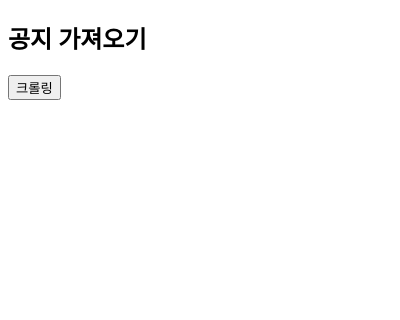
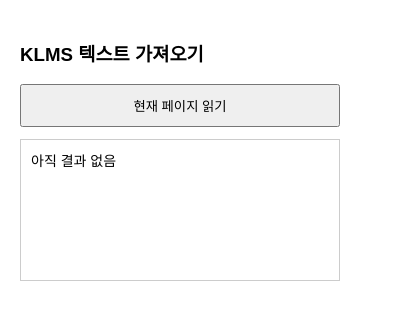
Before and after one commit to haeron1102/lms_crawling, a browser extension: page popup.html in a window 400 px wide. Drawn offline with Linux system fonts and the light colour scheme.

Commit message:
확장프로그램 실행환경

```diff
--- /dev/null
+++ b/content.js
@@ -0,0 +1,6 @@
+chrome.runtime.onMessage.addListener((request, sender, sendResponse) => {
+    if (request.action === "getPageText") {
+    const text = document.body.innerText.slice(0, 1500);
+    sendResponse({ text });
+    }
+});
--- a/popup.html
+++ b/popup.html
@@ -1,13 +1,37 @@
 <!DOCTYPE html>
-<html lang="en">
+<html lang="ko">
 <head>
-    <meta charset="UTF-8">
-    <meta name="viewport" content="width=device-width, initial-scale=1.0">
-    <title>Document</title>
+    <meta charset="UTF-8" />
+    <title>LMS Crawling</title>
+    <style>
+    body {
+        width: 320px;
+        padding: 12px;
+        font-family: Arial, sans-serif;
+    }
+
+    button {
+        width: 100%;
+        padding: 10px;
+        margin-bottom: 12px;
+        cursor: pointer;
+    }
+
+    #result {
+        white-space: pre-wrap;
+        border: 1px solid #ccc;
+        padding: 10px;
+        min-height: 120px;
+        max-height: 300px;
+        overflow-y: auto;
+        font-size: 14px;
+    }
+    </style>
 </head>
 <body>
-    <h2>공지 가져오기</h2>
-    <button id="crawl">크롤링</button>
+    <h3>KLMS 텍스트 가져오기</h3>
+    <button id="crawlBtn">현재 페이지 읽기</button>
+    <div id="result">아직 결과 없음</div>
 
     <script src="popup.js"></script>
 </body>
```
